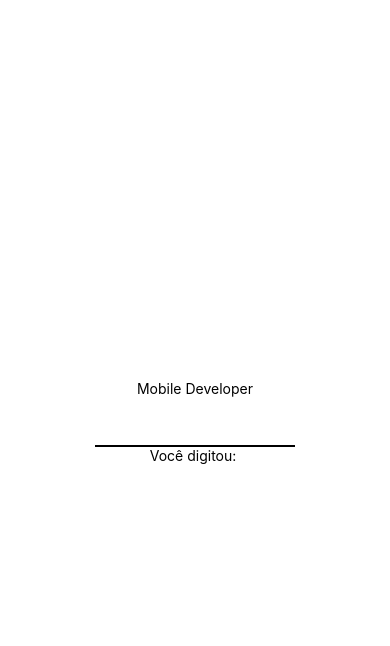
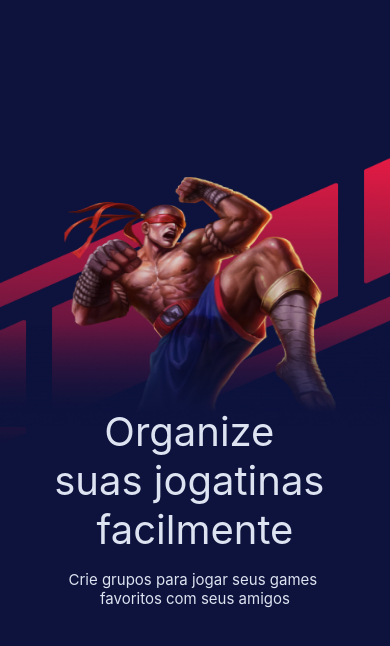
Before and after one commit to ferreirazdev/gameplay, a React Native app: screen / in a window 390 px wide. Shown: the top 646 px of the page. Built offline with nearby package versions, Linux system fonts and the light colour scheme.

Commit message:
SignIn page

```diff
--- a/src/screens/SignIn/index.tsx
+++ b/src/screens/SignIn/index.tsx
@@ -1,23 +1,46 @@
-import React, {useState } from 'react';
-import { Text, View, TextInput } from 'react-native';
+import React from 'react';
+import {
+   Text,
+   View,
+   Image,
+   StatusBar
+  } from 'react-native';
 
+import IllustrationsImg from '../../assets/illustration.png';
+import { ButtonIcon } from '../../components/ButtonIcon';
 import { styles } from './styles'
 
 export function SignIn() {
-  const [text, setText] = useState('');
 
   return (
     <View style={styles.container}>
-      <Text>Mobile Developer</Text>
+      <StatusBar
+        barStyle="light-content"
+        backgroundColor="tranparent"
+        translucent
+      />
+      <Image source={IllustrationsImg}
+       style={styles.image}
+       resizeMode="stretch"
+       />
 
-      <TextInput
-        style={styles.input}
-        onChangeText={setText}
-      />
+      <View style={styles.content}>
+        <Text style={styles.title}>
+          Organize {`\n`}
+          suas jogatinas {`\n`}
+          facilmente
+        </Text>
 
-      <Text>
-        Você digitou: { text }
-      </Text>
+        <Text style={styles.subtitle}>
+          Crie grupos para jogar seus games {`\n`}
+          favoritos com seus amigos
+        </Text>
+
+        <ButtonIcon title="Entrar com Discord"
+          activeOpacity={0.7}
+        />
+      </View>
+
     </View>
   );
 }
--- a/src/screens/SignIn/styles.ts
+++ b/src/screens/SignIn/styles.ts
@@ -1,15 +1,32 @@
 import { StyleSheet } from 'react-native';
+import { theme } from '../../global/styles/theme';
 
 export const styles = StyleSheet.create({
   container: {
     flex: 1,
     justifyContent: 'center',
-    alignItems: 'center'
+    alignItems: 'center',
+    backgroundColor: theme.colors.background,
   },
-  input: {
-    height: 50,
-    width: 200,
-    borderBottomWidth: 2
+  image: {
+    width: '100%',
+    height: 290,
+  },
+  content: {
+    marginTop: -40,
+    paddingHorizontal: 50,
+  },
+  title: {
+    color: theme.colors.heading,
+    textAlign: 'center',
+    fontSize: 40,
+    marginBottom: 16,
+  },
+  subtitle: {
+    color: theme.colors.heading,
+    fontSize: 15,
+    textAlign: 'center',
+    marginBottom: 64
   }
 
 })
```
